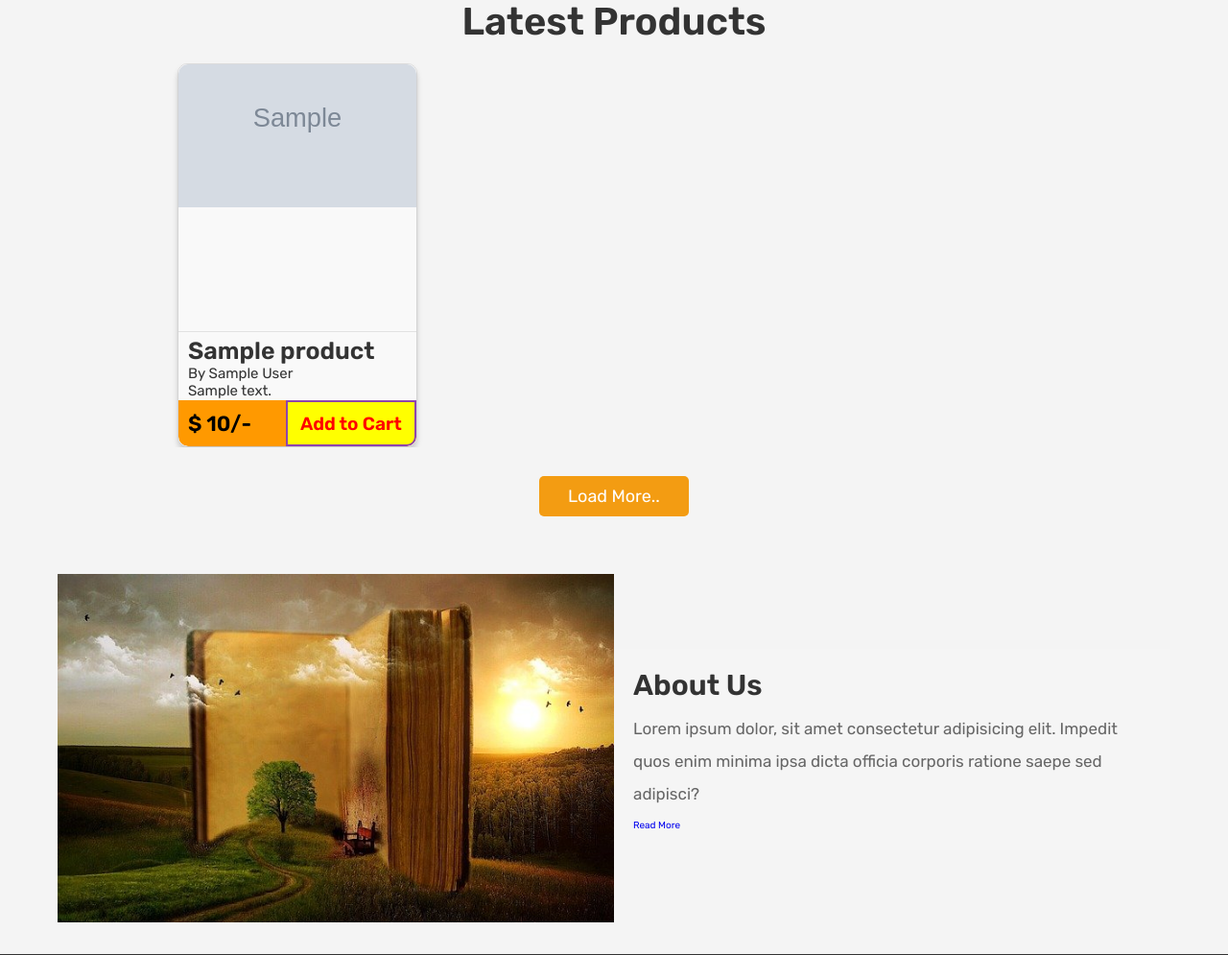
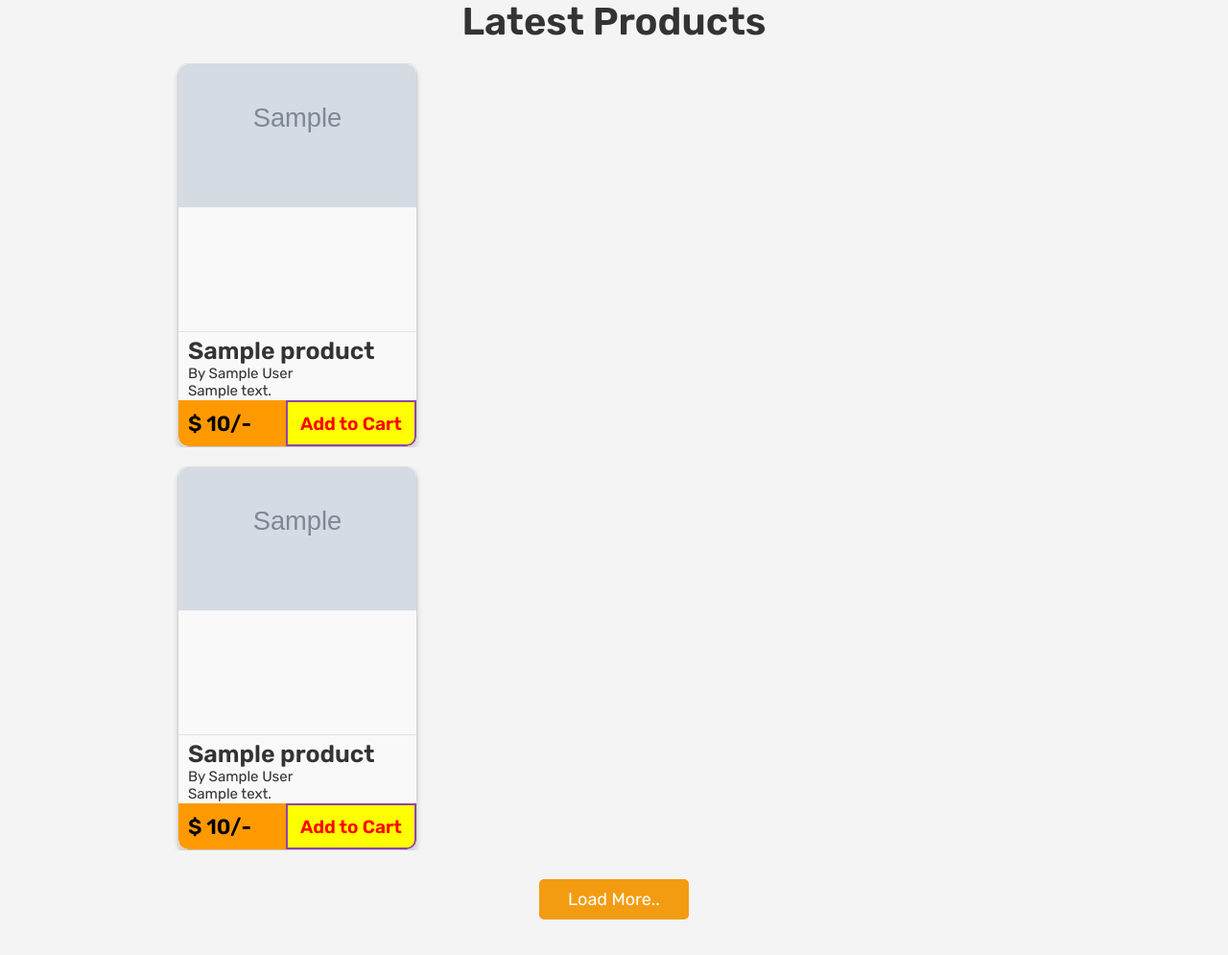
Before and after one commit to iamrushier/TheBooktown, a PHP site: page /home.php in a window 1280 px wide. Shown: the part 591-1586 px from the top of the page at 96% size. Run offline with PHP 8.4, Linux system fonts and the light colour scheme; the visitor is signed in with stand-in values (Sample User, id 1); tables that the repository leaves empty or names only in its code hold one stand-in row (values such as "Sample post"); grey boxes marked "Sample" are stand-in pictures.

Commit message:
Two categories

```diff
--- a/home.php
+++ b/home.php
@@ -66,10 +66,63 @@ if (isset($_POST['add_to_cart'])) {
    <section class="products">
       <h1 class="title">Latest Products</h1>
 
-      <div class="swiper-container">
+      <div class="swiper-container" id="category1">
          <div class="swiper-wrapper">
             <?php
-            $select_products = mysqli_query($conn, "SELECT * FROM `products` LIMIT 6") or die('query failed');
+            $select_products = mysqli_query($conn, "SELECT * FROM `products` LIMIT 8") or die('query failed');
+            if (mysqli_num_rows($select_products) > 0) {
+               while ($fetch_products = mysqli_fetch_assoc($select_products)) {
+                  ?>
+                  <div class="swiper-slide">
+                     <form action="" method="post" class="product-card">
+                        <div class="product-image">
+                           <img src="images/<?php echo $fetch_products['image']; ?>"
+                              alt="<?php echo $fetch_products['name']; ?>">
+                        </div>
+                        <div class="product-details">
+                           <h2 class="product-name">
+                              <?php echo $fetch_products['name']; ?>
+                           </h2>
+                           <p id="product-author">By
+                              <?php echo $fetch_products['author']; ?>
+                           </p>
+                           <p class="product-description">
+                              <?php echo $fetch_products['description']; ?>
+                           </p>
+                           <div class="product-rating">
+                              <!-- Add your rating system here (e.g., stars, user reviews) -->
+                              <!-- Example: <span class="star"></span> -->
+                           </div>
+                        </div>
+                        <div class="product-action">
+                           <span class="product-price">$
+                              <?php echo $fetch_products['price']; ?>/-
+                           </span>
+                           <input type="hidden" name="product_name" value="<?php echo $fetch_products['name']; ?>">
+                           <input type="hidden" name="product_price" value="<?php echo $fetch_products['price']; ?>">
+                           <input type="hidden" name="product_image" value="<?php echo $fetch_products['image']; ?>">
+                           <button type="submit" name="add_to_cart" class="btn" id="add-to-cart-btn">Add to Cart</button>
+                        </div>
+                     </form>
+                  </div>
+                  <?php
+               }
+            } else {
+               echo '<p class="empty">No products added yet!</p>';
+            }
+            ?>
+         </div>
+
+         <!-- Add pagination and navigation buttons -->
+         <div class="swiper-pagination"></div>
+         <div class="swiper-button-next"></div>
+         <div class="swiper-button-prev"></div>
+      </div>
+
+      <div class="swiper-container" id="category2">
+         <div class="swiper-wrapper">
+            <?php
+            $select_products = mysqli_query($conn, "SELECT * FROM `products` ORDER BY price LIMIT 8") or die('query failed');
             if (mysqli_num_rows($select_products) > 0) {
                while ($fetch_products = mysqli_fetch_assoc($select_products)) {
                   ?>
```
